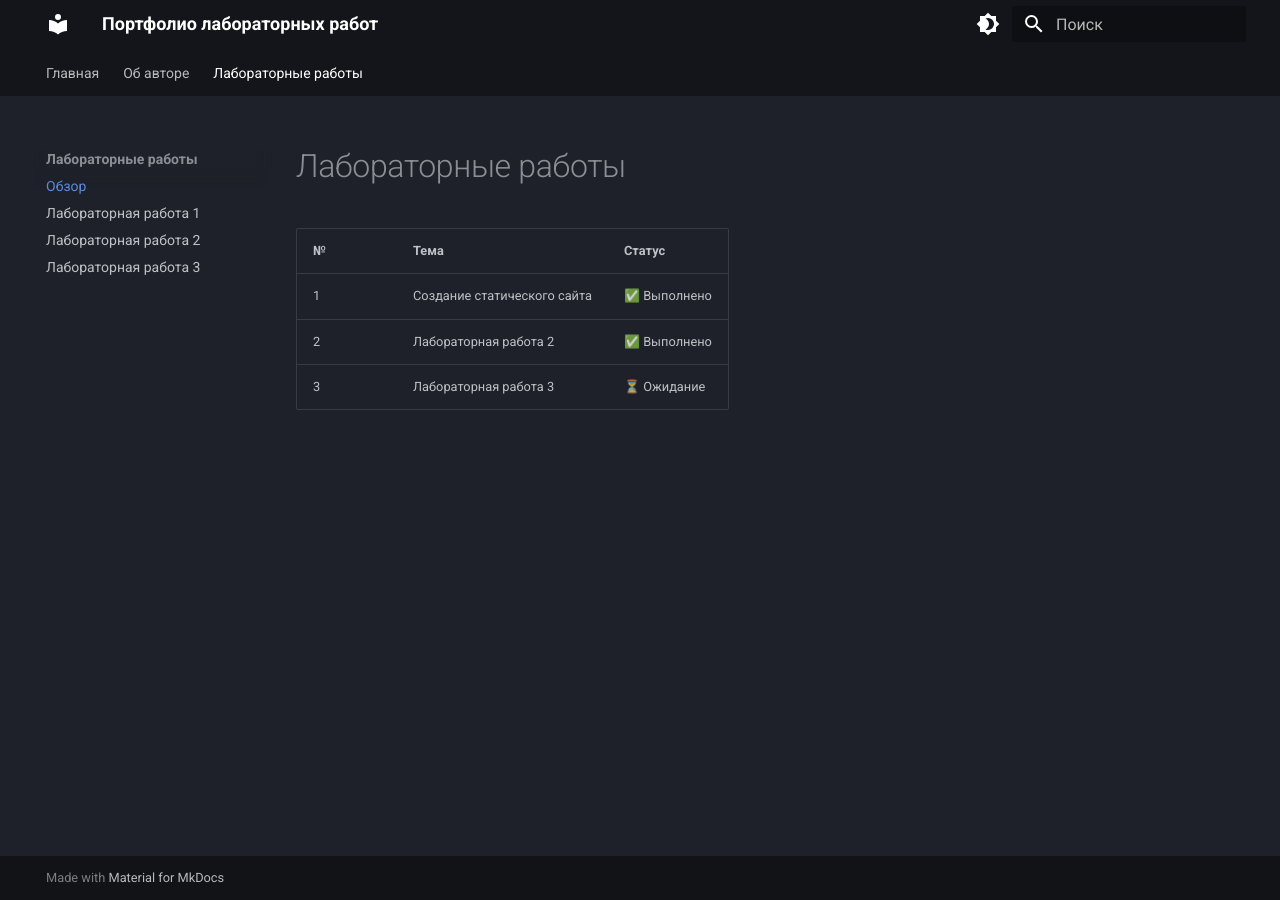
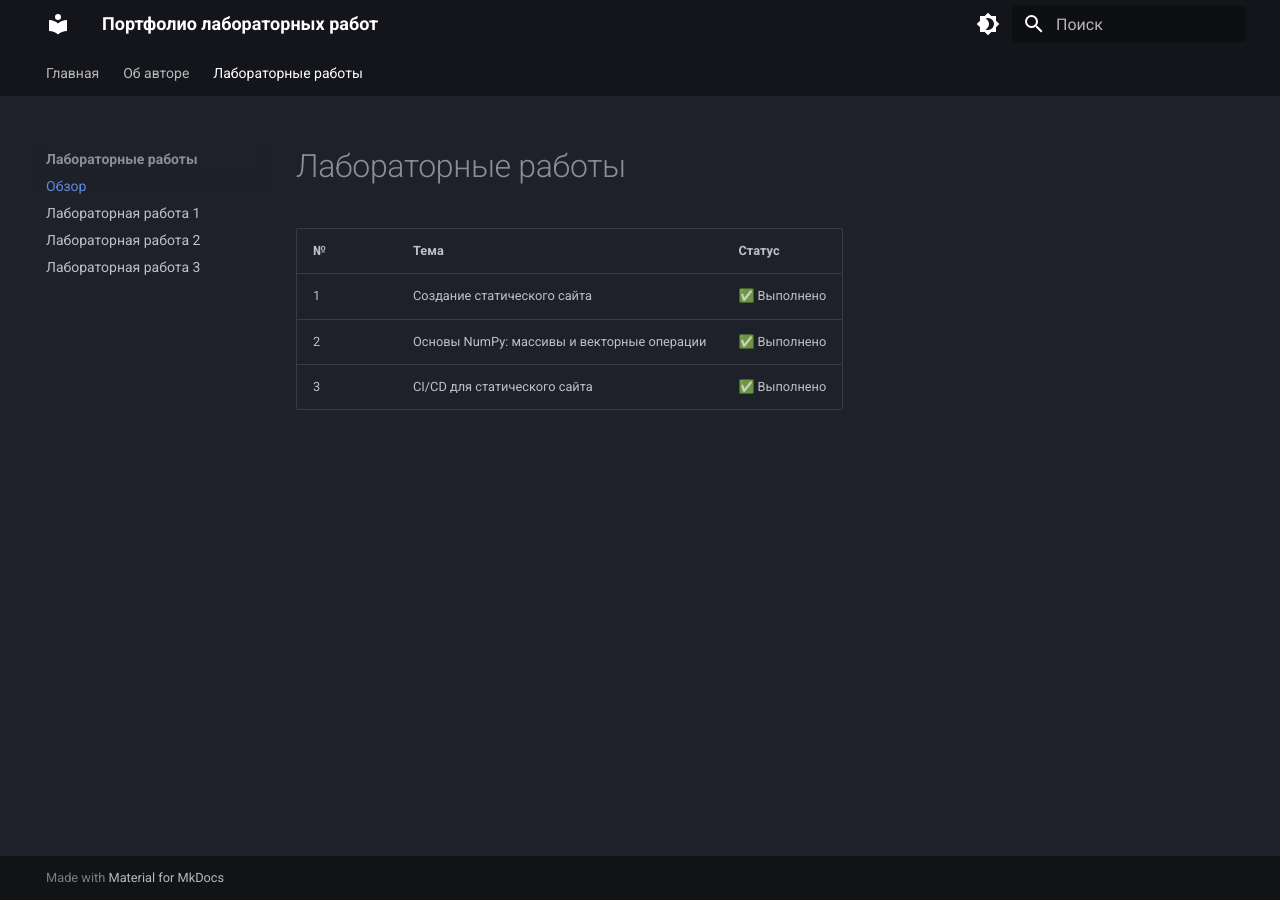
Before and after one commit to ciom14/ciom14.github.io, an MkDocs documentation site: the page built from source/docs/labs/index.md, in a window 1280 px wide. Built offline with MkDocs 1.6.1 and Material for MkDocs 9.7.7, drawn with Linux system fonts in a browser that asks for light colours.

Commit message:
feat: update labs index table with all completed labs

```diff
--- a/source/docs/labs/index.md
+++ b/source/docs/labs/index.md
@@ -1,7 +1,7 @@
 # Лабораторные работы
 
-| №  | Тема                              | Статус      |
-|----|-----------------------------------|-------------|
-| 1  | Создание статического сайта       | ✅ Выполнено |
-| 2  | Лабораторная работа 2             | ✅ Выполнено |
-| 3  | Лабораторная работа 3             | ⏳ Ожидание  |
+| №  | Тема                                              | Статус       |
+|----|---------------------------------------------------|--------------|
+| 1  | Создание статического сайта                       | ✅ Выполнено |
+| 2  | Основы NumPy: массивы и векторные операции        | ✅ Выполнено |
+| 3  | CI/CD для статического сайта                      | ✅ Выполнено |
```
